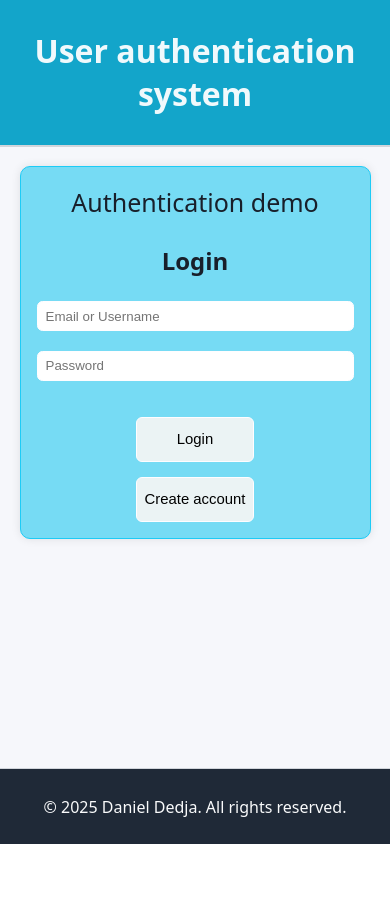
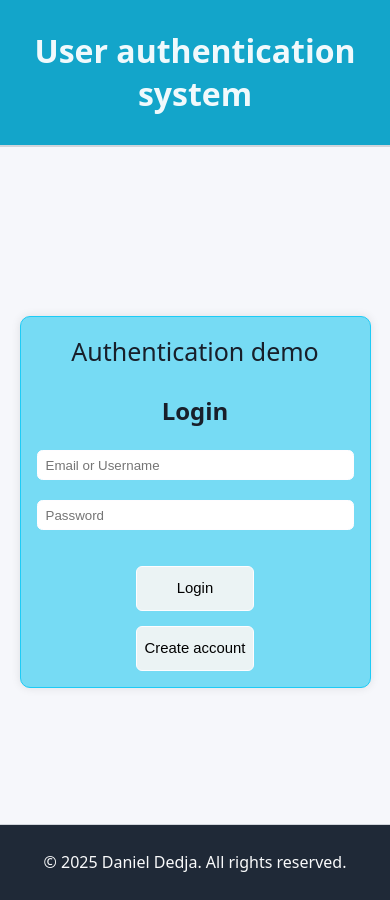
Before and after one commit to d00055a/User_authentication_system, a React (Vite) app: page / in a window 390 px wide. Before the commit the page ends 844 px from the top, so only its background shows below. Built offline with nearby package versions, Linux system fonts and the light colour scheme; no server answers.

Commit message:
Update App.css

```diff
--- a/src/App.css
+++ b/src/App.css
@@ -140,7 +140,7 @@
   .content {
     width: 90%;
     padding: 1rem;
-    margin-top: 5%;
+    margin-top: 20vh;
   }
 
   input {
```
